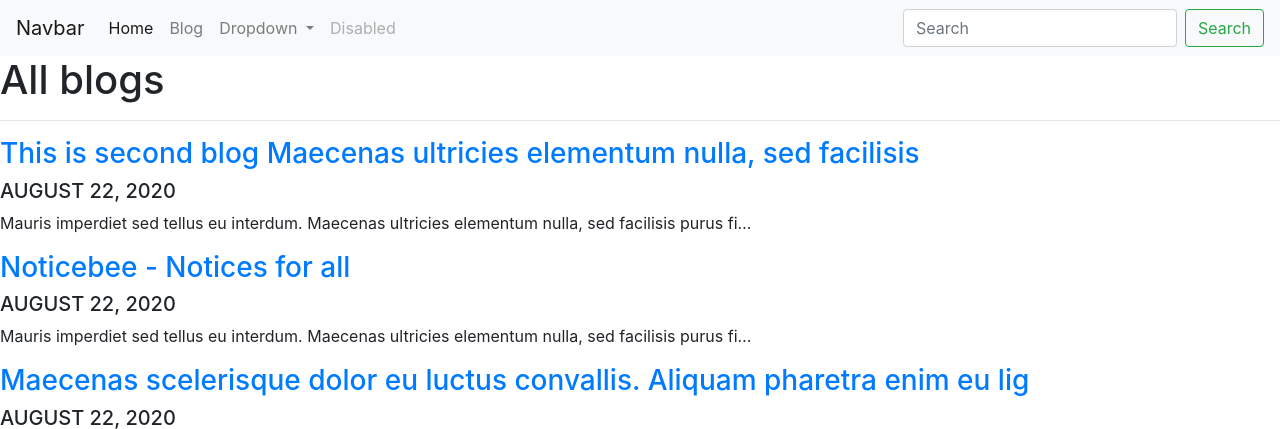
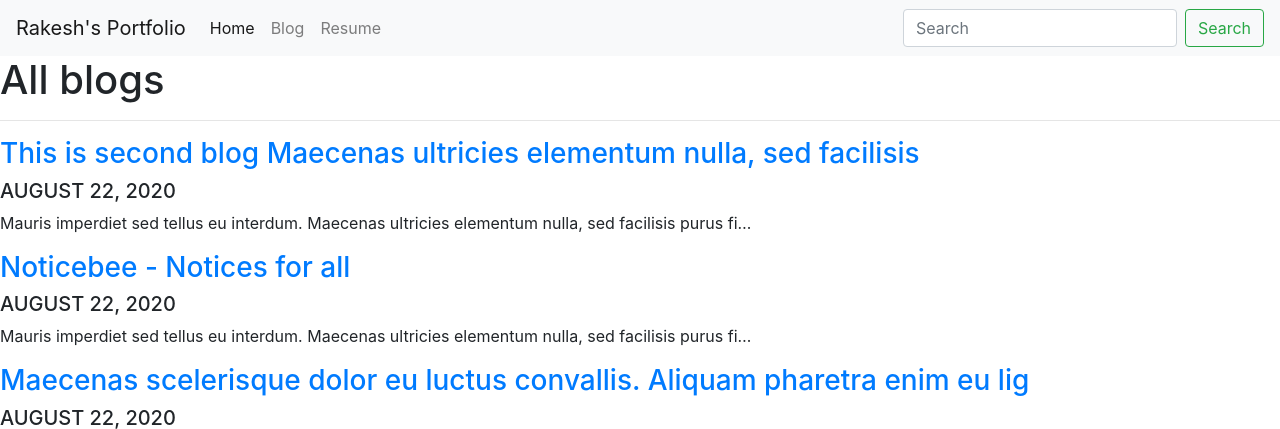
Before and after one commit to rakesh350/django3-portfolio, a Django app: page /blog/ in a window 1280 px wide. Shown: the top 429 px of the page. Run offline with Django 3.2, Linux system fonts and the light colour scheme; data comes from the database, SQL or seed files in the repository; both versions use the stored data as it was after the commit; some libraries are stand-ins or nearby versions.

Commit message:
Final Commit

```diff
--- a/portfolio/templates/portfolio/base.html
+++ b/portfolio/templates/portfolio/base.html
@@ -1,7 +1,7 @@
 <!doctype html>
 <html lang="en">
   <head>
-
+    {% load static %}
     <!-- Required meta tags -->
     <meta charset="utf-8">
     <meta name="viewport" content="width=device-width, initial-scale=1, shrink-to-fit=no">
@@ -14,7 +14,7 @@
   <body>
 
     <nav class="navbar navbar-expand-lg navbar-light bg-light">
-      <a class="navbar-brand" href="">Navbar</a>
+      <a class="navbar-brand" href="{% url 'home' %}">Rakesh's Portfolio</a>
       <button class="navbar-toggler" type="button" data-toggle="collapse" data-target="#navbarSupportedContent" aria-controls="navbarSupportedContent" aria-expanded="false" aria-label="Toggle navigation">
         <span class="navbar-toggler-icon"></span>
       </button>
@@ -22,25 +22,16 @@
       <div class="collapse navbar-collapse" id="navbarSupportedContent">
         <ul class="navbar-nav mr-auto">
           <li class="nav-item active">
-            <a class="nav-link" href="#">Home <span class="sr-only">(current)</span></a>
+            <a class="nav-link" href="{% url 'home' %}">Home </a>
           </li>
           <li class="nav-item">
             <a class="nav-link" href="{% url 'blog:all_blogs' %}">Blog</a>
           </li>
-          <li class="nav-item dropdown">
-            <a class="nav-link dropdown-toggle" href="#" id="navbarDropdown" role="button" data-toggle="dropdown" aria-haspopup="true" aria-expanded="false">
-              Dropdown
-            </a>
-            <div class="dropdown-menu" aria-labelledby="navbarDropdown">
-              <a class="dropdown-item" href="#">Action</a>
-              <a class="dropdown-item" href="#">Another action</a>
-              <div class="dropdown-divider"></div>
-              <a class="dropdown-item" href="#">Something else here</a>
-            </div>
+          <li class="nav-item">
+            <a class="nav-link" target="_blank" href="{% static 'portfolio/Rakesh-mishra-4-8-Java-Python-Php.pdf' %}">Resume</a>
           </li>
-          <li class="nav-item">
-            <a class="nav-link disabled" href="#">Disabled</a>
-          </li>
+
+
         </ul>
         <form class="form-inline my-2 my-lg-0">
           <input class="form-control mr-sm-2" type="search" placeholder="Search" aria-label="Search">
```
Also changed, not shown: portfolio/templates/portfolio/home.html (+8 -3 lines), db.sqlite3.
